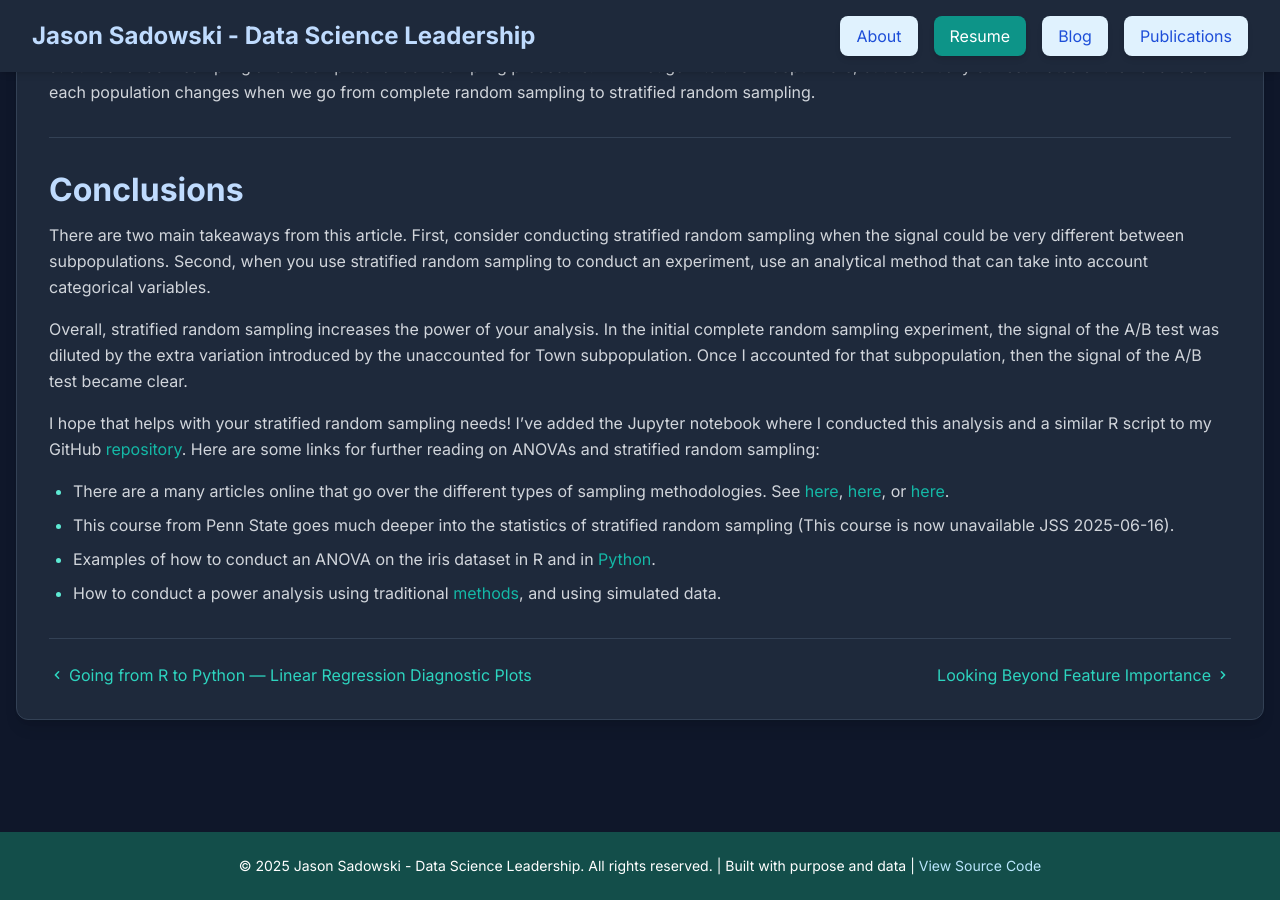
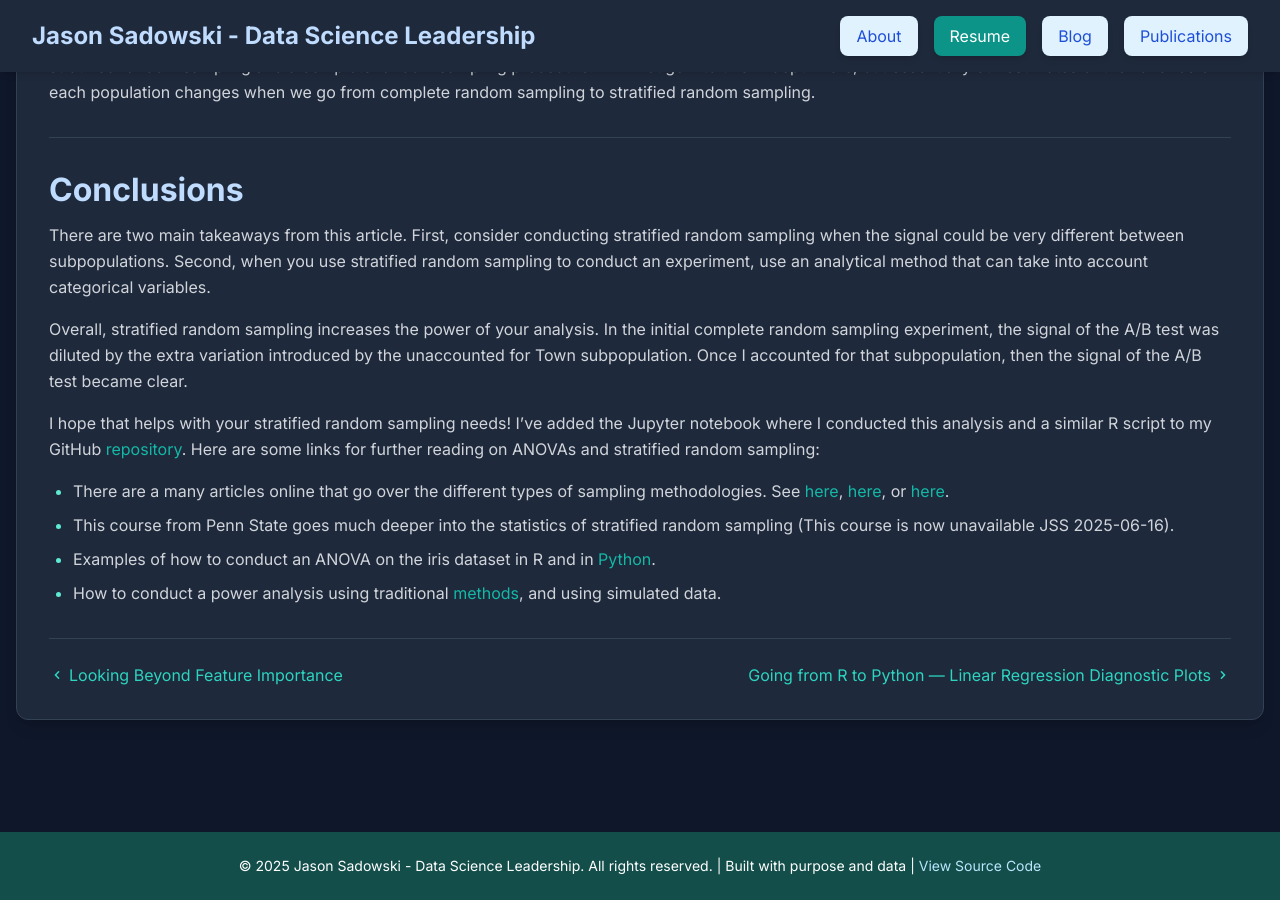
Before and after one commit to j-sadowski/personal_website, a Jekyll site: the page built from _posts/2019-12-12-How-to-analyze-stratified-random-sampled-data.md, in a window 1280 px wide and 900 px high, scrolled down 7440 px. Built offline with Jekyll 4.4.1, drawn with Linux system fonts in a browser that asks for light colours; nearby versions of some CDN libraries.

Commit message:
fix: swapped next/previous logic to match ordering in blog.html

```diff
--- a/_layouts/post.html
+++ b/_layouts/post.html
@@ -32,17 +32,17 @@ layout: default
 
     <!-- Optional: Add navigation links to previous/next post -->
     <div class="mt-8 pt-6 border-t border-slate-700 flex justify-between text-teal-400">
-        {% if page.previous.url %}
-        <a href="{{ page.previous.url | relative_url }}" class="hover:underline flex items-center">
+        {% if page.next.url %}
+        <a href="{{ page.next.url | relative_url }}" class="hover:underline flex items-center">
             <svg class="w-4 h-4 mr-1" fill="currentColor" viewBox="0 0 20 20" xmlns="http://www.w3.org/2000/svg"><path fill-rule="evenodd" d="M12.707 5.293a1 1 0 010 1.414L9.414 10l3.293 3.293a1 1 0 01-1.414 1.414l-4-4a1 1 0 010-1.414l4-4a1 1 0 011.414 0z" clip-rule="evenodd"></path></svg>
-            {{ page.previous.title }}
+            {{ page.next.title }}
         </a>
         {% else %}
         <div></div>
         {% endif %}
-        {% if page.next.url %}
-        <a href="{{ page.next.url | relative_url }}" class="hover:underline flex items-center">
-            {{ page.next.title }}
+        {% if page.previous.url %}
+        <a href="{{ page.previous.url | relative_url }}" class="hover:underline flex items-center">
+            {{ page.previous.title }}
             <svg class="w-4 h-4 ml-1" fill="currentColor" viewBox="0 0 20 20" xmlns="http://www.w3.org/2000/svg"><path fill-rule="evenodd" d="M7.293 14.707a1 1 0 010-1.414L10.586 10 7.293 6.707a1 1 0 011.414-1.414l4 4a1 1 0 010 1.414l-4 4a1 1 0 01-1.414 0z" clip-rule="evenodd"></path></svg>
         </a>
         {% endif %}
```
